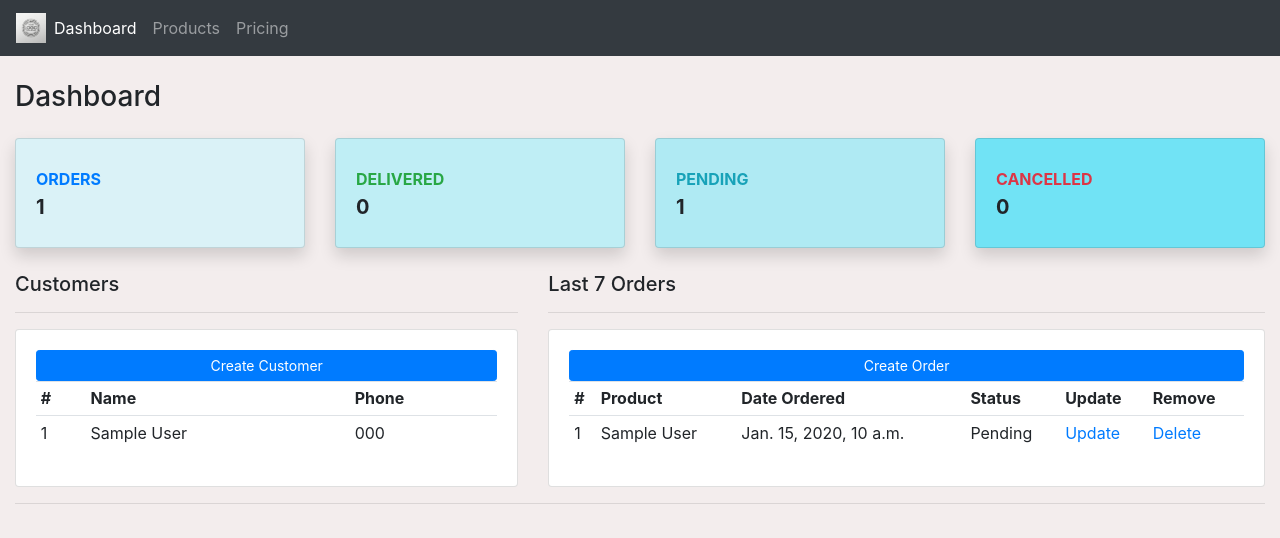
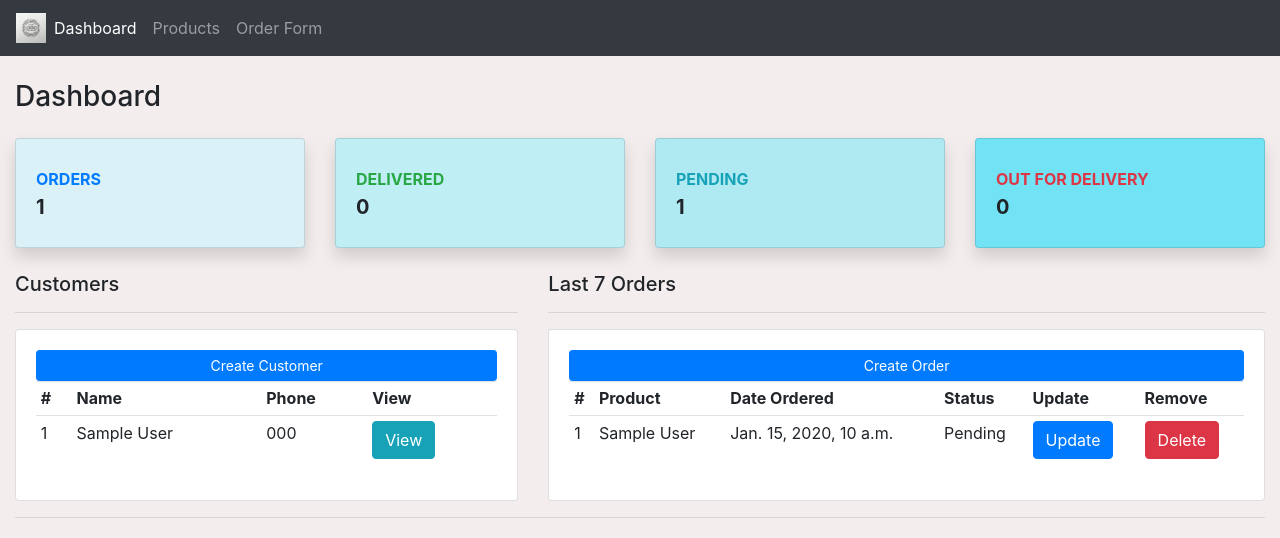
Before and after one commit to makaulucky/crm, a Django app: page / in a window 1280 px wide. Shown: the top 538 px of the page. Run offline with Django 4.2, Linux system fonts and the light colour scheme; tables that the repository leaves empty hold one stand-in row (values such as "Sample post").

Commit message:
Work in progress

```diff
--- a/accounts/templates/accounts/dashboard.html
+++ b/accounts/templates/accounts/dashboard.html
@@ -10,18 +10,20 @@
         <h5>Customers</h5>
         <hr>
         <div class="card card-body">
-            <a class="btn btn-primary btn-sm btn-block" href="">Create Customer</a>
+            <a class="btn btn-primary btn-sm btn-block" href="/">Create Customer</a>
             <table class="table table-sm">
                 <tr>
                     <th>#</th>
                     <th>Name</th>
                     <th>Phone</th>
+                    <th>View</th>
                 </tr>
                 {% for customer in customers %}
                 <tr>
                     <td>{{ forloop.counter }}</td>
                     <td>{{ customer.name }}</td>
                     <td>{{ customer.phone }}</td>
+                    <td><a class="btn btn-info" href="{% url 'customers' customer.id %}">View</a></td>
                 </tr>
                 {% endfor %}
             </table>
@@ -32,7 +34,7 @@
         <h5>Last 7 Orders</h5>
         <hr>
         <div class="card card-body">
-            <a class="btn btn-primary btn-sm btn-block" href="">Create Order</a>
+            <a class="btn btn-primary btn-sm btn-block" href="{% url 'create_order' %} ">Create Order</a>
             <table class="table table-sm">
                 <tr>
                     <th>#</th>
@@ -48,8 +50,8 @@
                     <td>{{ order.product.name }}</td>
                     <td>{{ order.date_created }}</td>
                     <td>{{ order.status }}</td>
-                    <td><a href="/">Update</a></td>
-                    <td><a href="/">Delete</a></td>
+                    <td><a class="btn btn-primary" href="/">Update</a></td>
+                    <td><a class="btn btn-danger" href="/">Delete</a></td>
                 </tr>
                 {% endfor %}
             </table>
--- a/accounts/templates/accounts/navbar.html
+++ b/accounts/templates/accounts/navbar.html
@@ -7,9 +7,9 @@
     </button>
     <div class="collapse navbar-collapse" id="navbarNavAltMarkup">
       <div class="navbar-nav">
-        <a class="nav-item nav-link active" href="#">Dashboard</a>
-        <a class="nav-item nav-link" href="#">Products</a>
-        <a class="nav-item nav-link" href="#">Pricing</a>
+        <a class="nav-item nav-link active" href="{% url 'home' %}">Dashboard</a>
+        <a class="nav-item nav-link" href="{% url 'products' %}">Products</a>
+        <a class="nav-item nav-link" href="{% url 'create_order' %}">Order Form</a>
       </div>
     </div>
   </nav>
--- a/accounts/templates/accounts/status.html
+++ b/accounts/templates/accounts/status.html
@@ -74,7 +74,7 @@
                     <div class="row no-gutters align-items-center">
                         <div class="col mr-2">
                             <div class="text-xs font-weight-bold text-danger text-uppercase mb-1">
-                                cancelled</div>
+                                Out for delivery</div>
                             <div class="h5 mb-0 font-weight-bold text-gray-800">{{cancelled}}</div>
                         </div>
                         <div class="col-auto">
--- a/accounts/urls.py
+++ b/accounts/urls.py
@@ -6,6 +6,7 @@ from . import views
 urlpatterns = [
     path('', views.home, name='home'),
     path('products/', views.products, name='products'),
-    path('customers/', views.customers, name='customers'),
+    path('customers/<str:pk>', views.customers, name='customers'),
     path('accounts/', views.accounts, name='accounts'),
+    path('create_order/', views.createOrder, name='create_order'),
 ]
--- a/accounts/views.py
+++ b/accounts/views.py
@@ -1,6 +1,7 @@
-from django.shortcuts import render
+from django.shortcuts import render, redirect
 from django.http import HttpResponse
-from .models import Customer, Product, Order, Tag
+from .models import *
+from .forms import OrderForm
 
 def home(request):
     orders = Order.objects.all()
@@ -27,8 +28,29 @@ def products(request):
     products = Product.objects.all()
     return render(request, 'accounts/products.html', {'products': products})
 
-def customers(request):
-    return render(request, 'accounts/customer.html')
+def customers(request, pk):
+    customers = Customer.objects.get(id=pk)
+    orders = customers.order_set.all()
+
+    context = {
+        'customers': customers,
+        'orders': orders
+    }
+    return render(request, 'accounts/customer.html', context)
 
 def accounts(request):
     return render(request, 'accounts/accounts.html')
+
+
+def createOrder(request):
+    form = OrderForm()
+    if request.method == 'POST':
+        form = OrderForm(request.POST)
+        if form .is_valid():
+            form.save()
+            return redirect('/')
+
+    context = {
+        'form': form
+    }
+    return render(request, 'accounts/order_form.html', context)
```
Also changed, not shown: accounts/templates/accounts/customer.html (+14 -4 lines).
